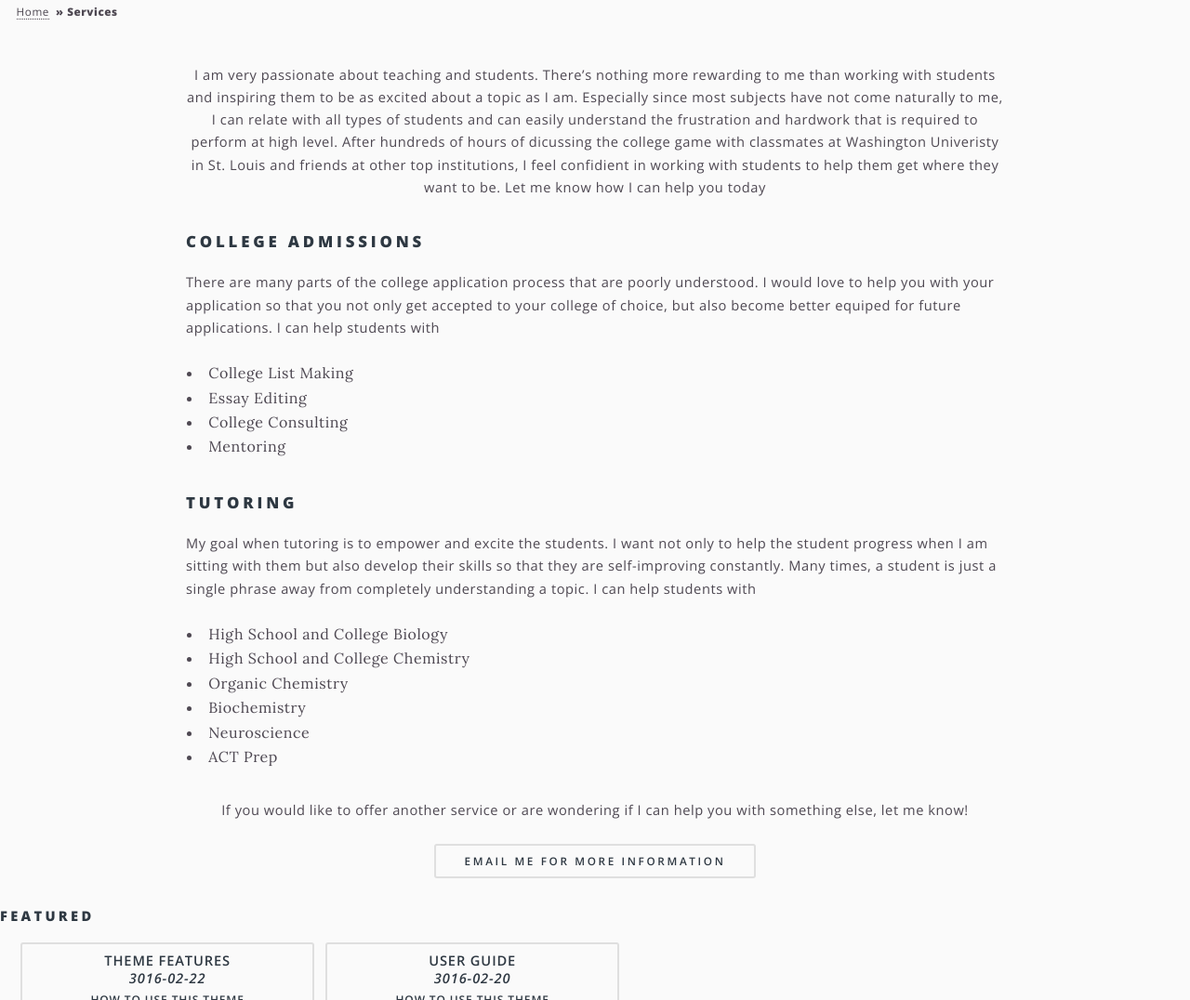
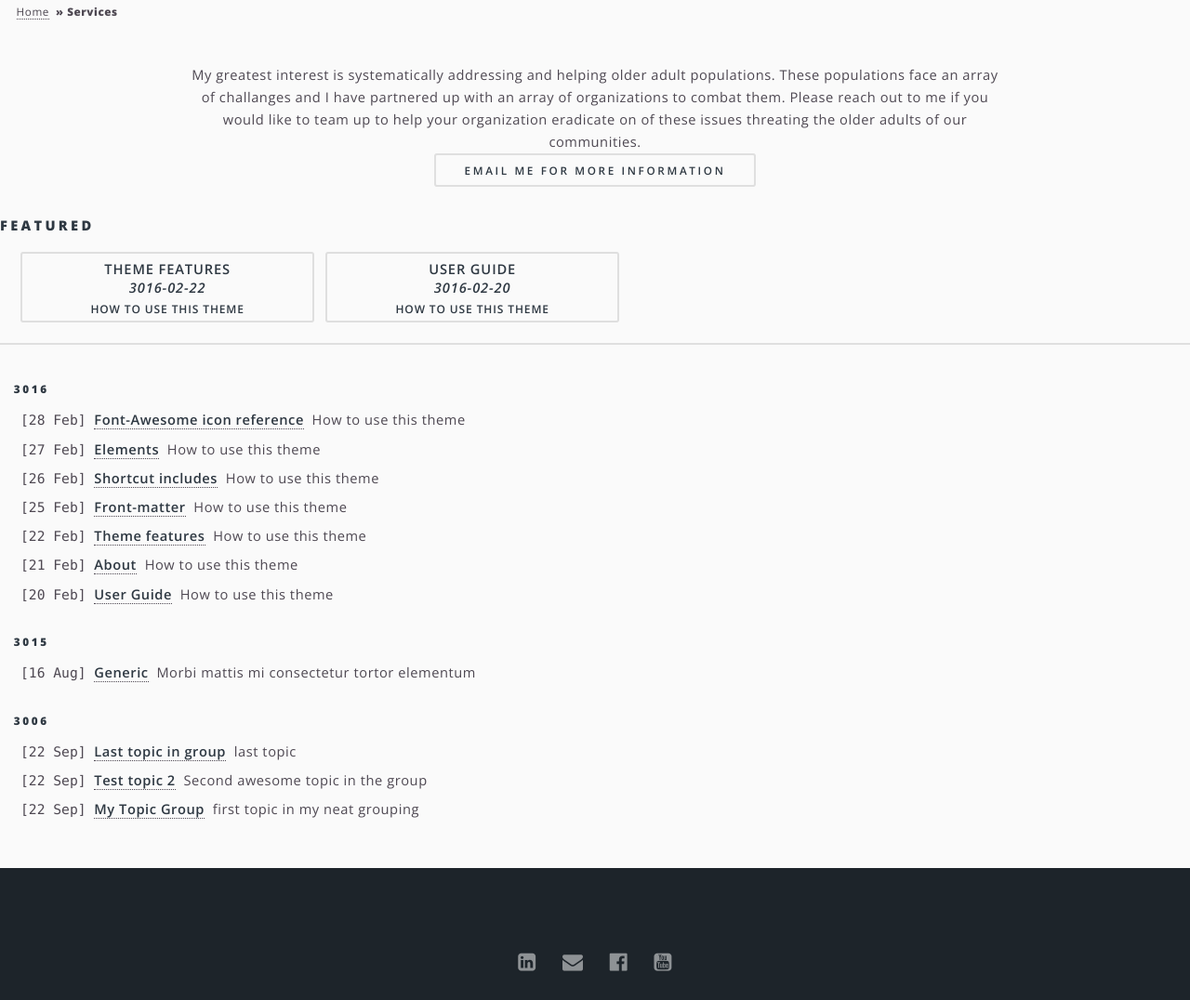
Before and after one commit to harshmoolani/h, a Jekyll site: the page built from _pages/z.html, in a window 1280 px wide and 1400 px high. Shown: the part 324-1400 px from the top of the window at 93% size. Built offline with Jekyll 4.4.1, drawn with Linux system fonts in a browser that asks for light colours.

Commit message:
Update z.html

```diff
--- a/_pages/z.html
+++ b/_pages/z.html
@@ -10,37 +10,7 @@ background-image: pic01.jpg
 {%
 if site.social.linkedin-square %}
 
-  <center> I am very passionate about teaching and students. There’s nothing more rewarding to me than working with students and inspiring them to be as excited about a topic as I am. Especially since most subjects have not come naturally to me, I can relate with all types of students and can easily understand the frustration and hardwork that is required to perform at high level. After hundreds of hours of dicussing the college game with classmates at Washington Univeristy in St. Louis and friends at other top institutions, I feel confidient in working with students to help them get where they want to be. Let me know how I can help you today </center>
-
-<p>
-   <h3>College Admissions </h3>
-
-   There are many parts of the college application process that are poorly understood. I would love to help you with your application so that you not only get accepted to your college of choice, but also become better equiped for future applications. I can help students with <br>
-   <br>
-<ul type="circle">
-    <li>College List Making</li>
-    <li>Essay Editing</li>
-    <li>College Consulting</li>
-    <li>Mentoring</li>
-</ul>
-</p>
-
-<p>
-   <h3>Tutoring</h3>
-
-   My goal when tutoring is to empower and excite the students. I want not only to help the student progress when I am sitting with them but also develop their skills so that they are self-improving constantly. Many times, a student is just a single phrase away from completely understanding a topic. I can help students with <br>
-   <br>
-<ul type="circle">
-    <li>High School and College Biology</li>
-    <li>High School and College Chemistry</li>
-    <li>Organic Chemistry</li>
-    <li>Biochemistry</li>
-    <li>Neuroscience</li>
-    <li>ACT Prep</li>
-</ul>
-</p>
-
-<center> If you would like to offer another service or are wondering if I can help you with something else, let me know! </center> <br>
+  <center> My greatest interest is systematically addressing and helping older adult populations. These populations face an array of challanges and I have partnered up with an array of organizations to combat them. Please reach out to me if you would like to team up to help your organization eradicate on of these issues threating the older adults of our communities. </center>
 
 <form>
 <center><input type="button" value="Email me for more information" onclick="window.location.href='mailto:harsh@wustl.edu'" /></center>
```
